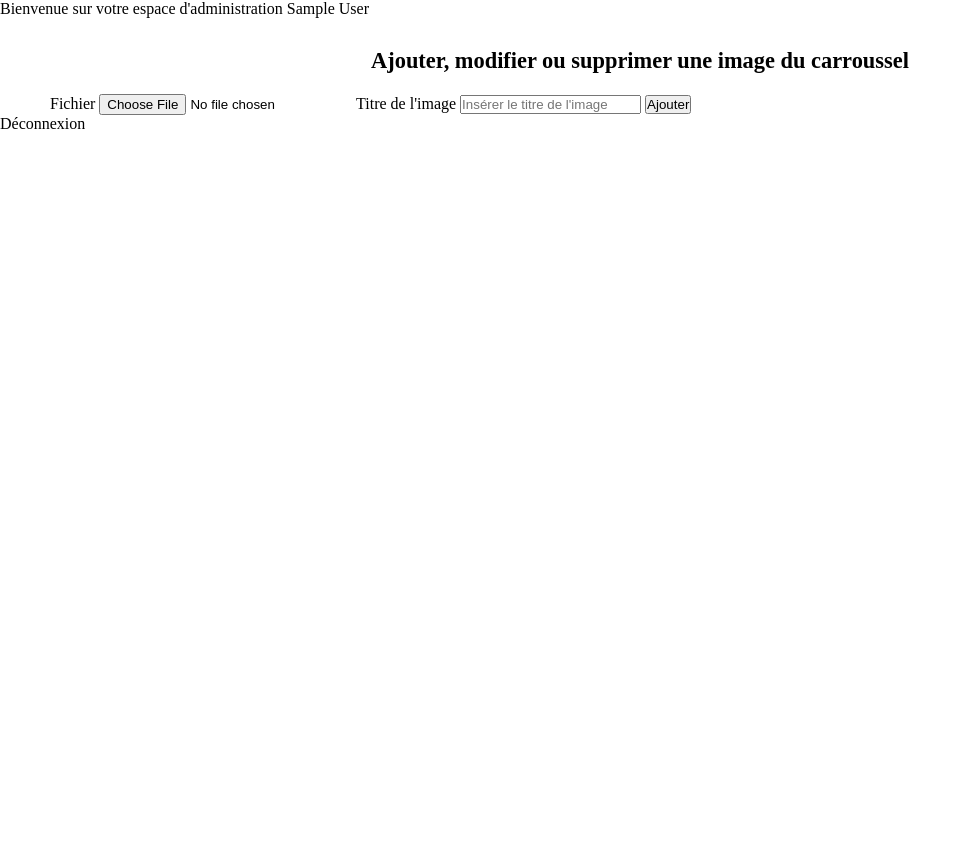
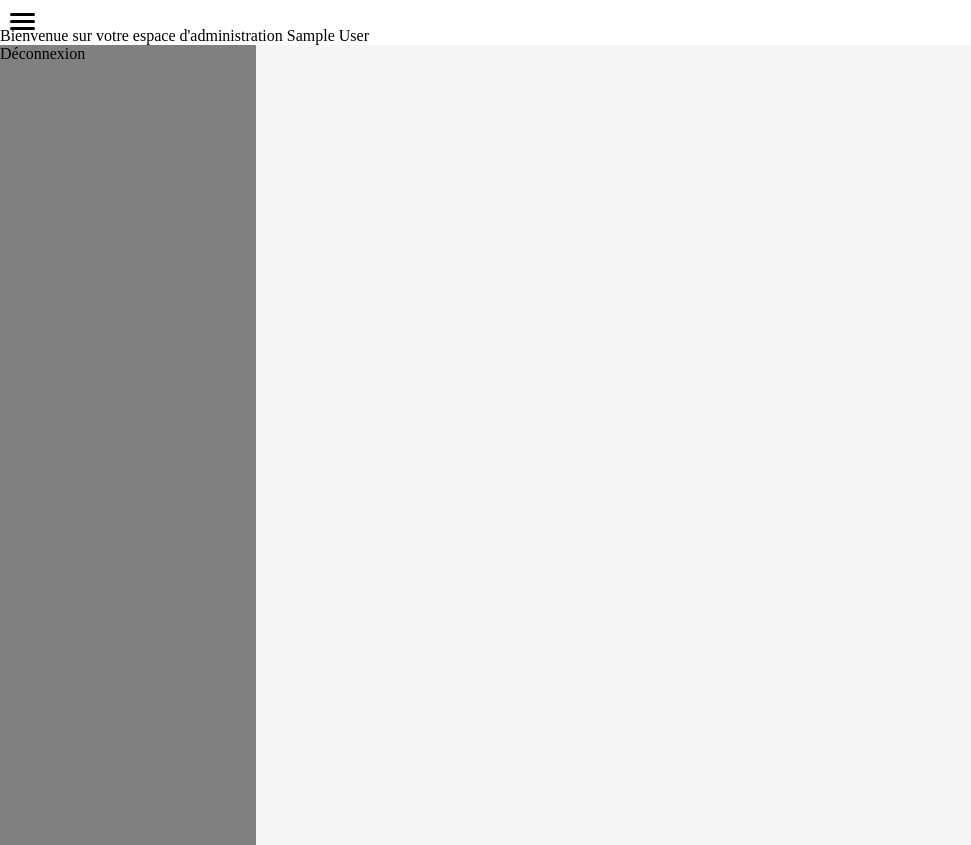
Before and after one commit to plguimond/fromtheotherside, a PHP site: page /indexAdmin.php in a window 1280 px wide. Shown: the whole page, without its empty margins (0-971 px from the left). Before the commit the page ends 129 px from the top, so only its background shows below. Run offline with PHP 8.4, Linux system fonts and the light colour scheme; the visitor is signed in with stand-in values (Sample User, id 1); data that the repository does not hold is empty.

Commit message:
Début d'organisation de la page administration

```diff
--- a/app/Controllers/AdminController.php
+++ b/app/Controllers/AdminController.php
@@ -6,12 +6,15 @@ class AdminController extends Controller
 {
     public function dashboard()
     {
+        return $this->viewAdmin('dashboard');
+    }
+
+    public function sliderPage(){
         $getSlider = new \Projet\Models\slider();
         $getSlides = $getSlider->getSlides();
         $slides = $getSlides->fetchAll();
-        return $this->viewAdmin('dashboard',$slides);
+        return $this->viewAdmin('slider',$slides);
     }
-
     public function updateSlider($sliders)
     {
         $slidePath = 'app/Public/front/images/' . $sliders['name'];
--- a/app/Public/administration/css/style.css
+++ b/app/Public/administration/css/style.css
@@ -18,6 +18,8 @@ body{
   /* background: linear-gradient( black 0%, black 40%, rgb(121, 118, 119) 55%, rgb(175, 172, 173) 65%, rgba(255,255,255,1) 78%, rgba(255,255,255,1) 100%); */
   height: 100vh;
   font-size: 16px;
+  display: flex;
+  flex-wrap: wrap;
 }
 h1, h2, h3{
   margin-bottom: 20px;
@@ -35,6 +37,117 @@ section{
 .container{
 max-width: 1200px;
 }
+/* Sidebar admin */
+.sidebar-admin{
+  display: none;
+}
+.admin-content{
+  width: 100%;
+  background-color: whitesmoke;
+}
+/* Header admin */
+.admin-head{
+  width: 100%;
+}
+/******** BURGER *************/
+
+#burger-link{
+  display: block;
+  width: 25px;
+  height: 25px;
+  position: absolute;
+  top: 10px;
+  left: 10px;
+  opacity: 0;
+  z-index: 4;
+}
+
+#burger {
+
+  width:25px;
+  height:3px;
+  background:black;
+  display:inline-block;
+  position:relative;
+  border-radius: 50px;
+  margin-top: 20px;
+  margin-left: 10px;
+  z-index: 3;
+}
+#burger::before,
+#burger::after {
+  content:'';
+  width:25px;
+  height:3px;
+  background:black;
+  display:inline-block;
+  position:absolute;
+  transform-origin: center;
+  transition: all 0.3s ease;
+  border-radius: 50px;
+
+}
+#burger::before {
+  top:-7px;
+}
+#burger::after {
+  top:7px;
+}
+
+#burger-link:checked + #burger {
+  background:transparent;
+}
+
+/* transform burger en croix */
+#burger-link:checked + #burger::before {
+  transform: rotate(45deg);
+  top:0;
+  background-color: white;
+
+}
+#burger-link:checked + #burger::after {
+  transform: rotate(-45deg);
+  top:0;
+  background-color: white;
+
+}
+
+/* mise en page du menu */
+#menu-head ul {
+  background:rgb(44, 44, 44);
+  position:absolute;
+  width:70vw;
+  left:0;
+  top:0;
+  padding-top:40px;
+  padding-bottom: 15px;
+  padding-left: 15px;
+  transform:scaleX(0);
+  transform-origin:left;
+  transition:all 0.3s ease;
+  z-index: 2;
+  height: 100vh;
+}
+/* Ouverture du menu*/
+#burger-link:checked~#menu-list {
+  transform:scaleY(1);
+}
+#menu-head ul li {
+  padding:8px 0;
+  text-align:left
+}
+#menu-head ul li a {
+  color: white;
+}
+/* class pour mettre tout en blur */
+.blured{
+  -webkit-transition: all 0.6s ease;
+  transition: all 0.6s ease;
+  -webkit-filter: blur(10px);
+  filter: blur(10px);
+}
+
+
 
 /*ADMIN SLIDER */
 #admin-sliders{
@@ -63,3 +176,21 @@ max-width: 1200px;
 margin-top: 20px;
 padding-left: 10px;
 }
+
+
+
+
+/* Resolution ecran pc */
+@media screen and (min-width:778px) {
+  /* Sidebar admin */
+  .sidebar-admin{
+    display: block;
+    width: 20%;
+    background-color: grey;
+    height: 100vh;
+  }
+  .admin-content{
+    width: 80%;
+    background-color: whitesmoke;
+  }
+}
--- a/app/Views/administration/dashboard.php
+++ b/app/Views/administration/dashboard.php
@@ -4,57 +4,12 @@ $connect = isConnect();
 
 if ($connect = true && $_SESSION['role'] == 1) {
 ?>
+<?php include('app/Views/administration/layouts/header.php'); ?>
+    <?php include('app/Views/administration/layouts/sidebar.php'); ?>
+    <main class="admin-content">
 
-<!DOCTYPE html>
-<html lang="fr">
 
-<head>
-    <meta charset="UTF-8">
-    <meta http-equiv="X-UA-Compatible" content="IE=edge">
-    <meta name="viewport" content="width=device-width, initial-scale=1.0">
-    <title>Dashboard</title>
 
-    <link rel="stylesheet" href="app/Public/administration/css/style.css">
-    <link rel="stylesheet" href="https://cdnjs.cloudflare.com/ajax/libs/font-awesome/6.0.0-beta2/css/all.min.css">
-
-</head>
-
-<body>
-
-    <main>
-        <section>
-            <p>Bienvenue sur votre espace d'administration <?= $_SESSION['firstname']?></p>
-        </section>
-        <section id="admin-sliders" class="container">
-            <h1>Ajouter, modifier ou supprimer une image du carroussel</h1>
-            <?php if (isset($data)) { ?>
-                <?php foreach ($data as $slide) { ?>
-                    <div class="update-slider">
-                        <img class="admin-slider" src="<?= $slide['slide']; ?>" alt="<?= $slide['title']; ?>">
-                        <form class="slider-form" action="indexAdmin.php?action=updateSlider&id=<?= $slide['id']; ?>" method="POST" enctype="multipart/form-data">
-                            <label for="file">Fichier</label>
-                            <input type="file" name="file">
-                            <label for="title">Titre de l'image</label>
-                            <input type="text" name="title" value="<?= $slide['title']; ?>">
-                            <button type="submit">Modifier</button>
-                            <a href="indexAdmin.php?action=deleteSlide&id=<?= $slide['id']; ?>">Supprimer</a>
-                        </form>
-
-                    </div>
-            <?php }
-            } ?>
-            <div class="add-slide">
-                <form action="indexAdmin.php?action=addSlide" method="POST" enctype="multipart/form-data">
-                    <label for="file">Fichier</label>
-                    <input type="file" name="file">
-                    <label for="title">Titre de l'image</label>
-                    <input type="text" name="title" placeholder="Insérer le titre de l'image">
-                    <button type="submit">Ajouter</button>
-                </form>
-            </div>
-        </section>
-
-        <a href="indexAdmin.php?action=disconnect">Déconnexion</a>
     </main>
 </body>
 
--- a/app/Views/administration/layouts/header.php
+++ b/app/Views/administration/layouts/header.php
@@ -0,0 +1,42 @@
+<!DOCTYPE html>
+<html lang="fr">
+
+<head>
+    <meta charset="UTF-8">
+    <meta http-equiv="X-UA-Compatible" content="IE=edge">
+    <meta name="viewport" content="width=device-width, initial-scale=1.0">
+    <title>Dashboard</title>
+
+    <link rel="stylesheet" href="app/Public/administration/css/style.css">
+    <link rel="stylesheet" href="https://cdnjs.cloudflare.com/ajax/libs/font-awesome/6.0.0-beta2/css/all.min.css">
+
+</head>
+
+<body>
+    <header class="admin-head">
+        <div>
+        <div class="head-content">
+
+<nav id="menu-head">
+    <input id="burger-link" type="checkbox" />
+    <!-- <a id="burger-link" href="#"> -->
+        <span id="burger"></span>
+    <!-- </a> -->
+    <ul id="menu-list">
+        <li><a href="indexAdmin.php">Dashboard</a></li>
+        <li><a href="indexAdmin.php?action=sliderPage">Modifier le slider</a></li>
+        <li><a href="indexAdmin.php?action=newsPage">Ajouter/modifier les news</a></li>
+        <li><a href="indexAdmin.php?action=concertsPage">Ajouter/modifier les concerts</a></li>
+        <li><a href="indexAdmin.php?action=bandPage">Membres du groupe</a></li>
+        <li><a href="indexAdmin.php?action=contactPage">Messagerie</a></li>
+        <li><a href="index.php" target="_blank">Visualiser le site internet</a></li>
+        <li><a href="indexAdmin.php?action=disconnect">Déconnexion</a></li>
+
+    </ul>
+</nav>
+<!-- Div transparente pour créer le flou derrière le menu -->
+<div id="blur-me"></div>
+</div>
+            <p>Bienvenue sur votre espace d'administration <?= $_SESSION['firstname']?></p>
+        </div>
+    </header>
--- /dev/null
+++ b/app/Views/administration/layouts/sidebar.php
@@ -0,0 +1,4 @@
+<div class="sidebar-admin">
+
+<a href="indexAdmin.php?action=disconnect">Déconnexion</a>
+</div>
--- a/indexAdmin.php
+++ b/indexAdmin.php
@@ -14,6 +14,9 @@ try {
 
         if ($_GET['action'] == 'dashboard') {
             $adminController->dashboard();
+        }
+        elseif ($_GET['action'] == 'sliderPage') {
+            $adminController->sliderPage();
         }
         elseif ($_GET['action'] == 'disconnect') {
             session_destroy();
```
Also changed, not shown: app/Views/administration/slider.php (added, +35 -0 lines).
